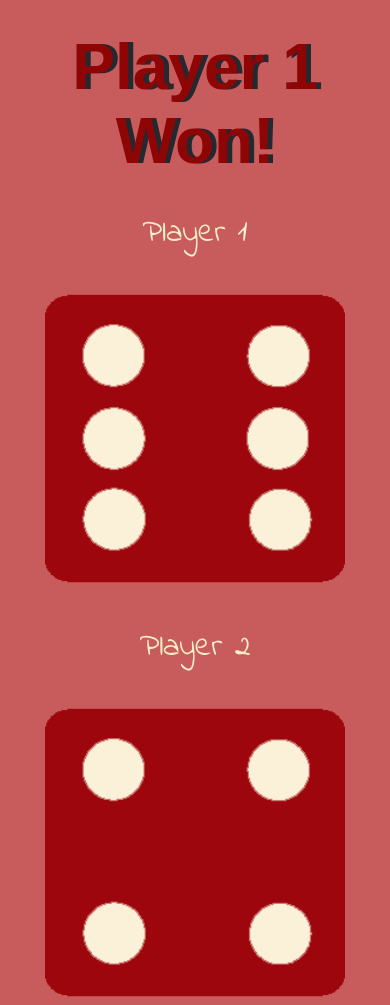
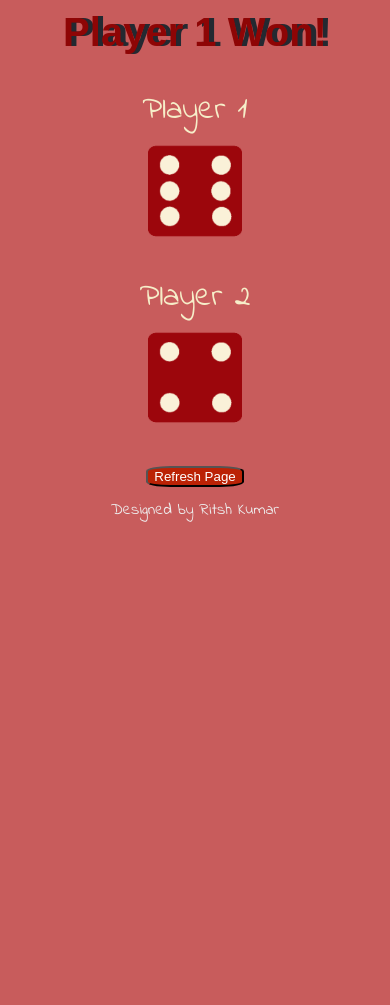
Before and after one commit to RITISH25/Dice-Roll-Game, a plain HTML site: page index.html in a window 390 px wide. Shown: the top 1005 px of the page. After the commit the page ends 844 px from the top, so only its background shows below. Drawn offline with Linux system fonts and the light colour scheme; a web font is replaced by a local one.

Commit message:
Update styles.css

```diff
--- a/styles.css
+++ b/styles.css
@@ -54,10 +54,11 @@ footer {
 @media screen and (max-width: 900px) {
   img{
     text-align: center;
-    font-size: 60%;
+    width: 25%;
   }
   h1{
-    font-size: 4rem;
+    font-size: 2.5rem;
+    margin-top: 10px;
   }
   .container{
     width: 100%;
@@ -65,4 +66,7 @@ footer {
   .dice{
     display: block;
   }
+  p{
+    margin-bottom: 10px;
+  }
 }
```
